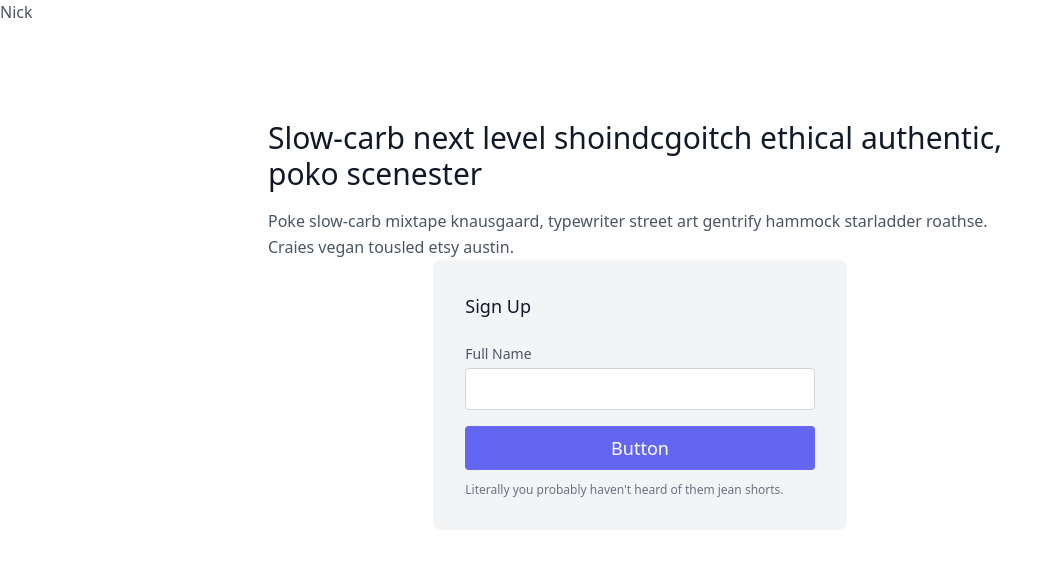
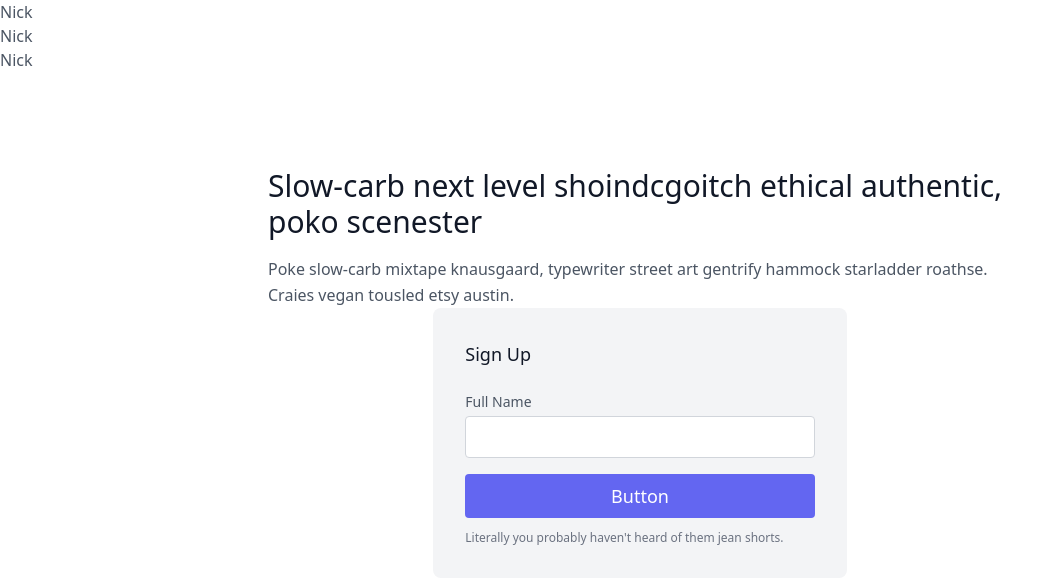
Before and after one commit to NickGofman/Active-Stage, a React (Create React App) app: page / in a window 1280 px wide. Shown: the top 584 px of the page, without its empty margins (0-1062 px from the left). Built offline with nearby package versions, Linux system fonts and the light colour scheme.

Commit message:
commit after this get crazy

```diff
--- a/src/App.js
+++ b/src/App.js
@@ -2,6 +2,8 @@
 function App() {
   return (
     <section class="text-gray-600 body-font">
+      <h1>Nick</h1>
+      <h1>Nick</h1>
       <h1>Nick</h1>
       <div class="container px-5 py-24 mx-auto flex flex-col items-center">
         <div class="lg:w-3/5 md:w-1/2 md:pr-16 lg:pr-0 pr-0">
```
